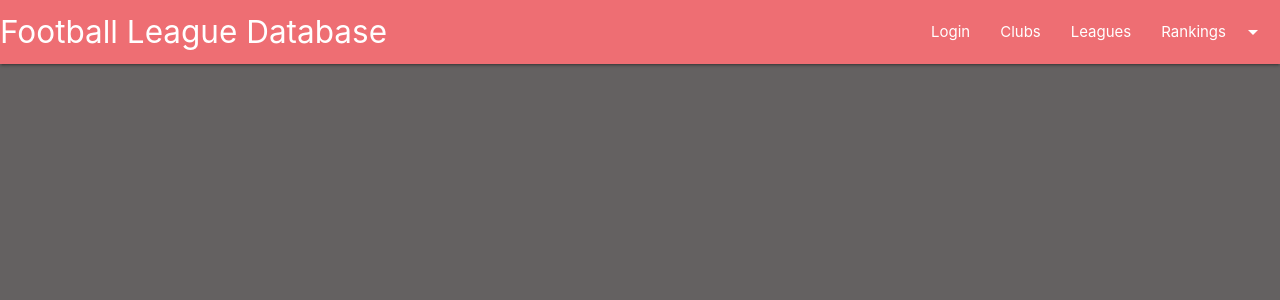
After one commit to Kriz-hub/Football_League_Database, a Flask app: template templates/base.html in a window 1280 px wide. The commit adds this page. Shown: the top 300 px of the page. Run offline with Flask 2, Linux system fonts and the light colour scheme; the template is opened without the code that fills it, so the values that code supplies are empty; some libraries are stand-ins or nearby versions.

Commit message:
base.html added

```diff
--- a/static/js/script.js
+++ b/static/js/script.js
@@ -0,0 +1 @@
+$(".dropdown-trigger").dropdown();
--- /dev/null
+++ b/templates/base.html
@@ -0,0 +1,42 @@
+<!DOCTYPE html>
+<html lang="en">
+<head>
+    <meta charset="UTF-8">
+    <meta name="viewport" content="width=device-width, initial-scale=1.0">
+    <link href="https://fonts.googleapis.com/icon?family=Material+Icons" rel="stylesheet" type="text/css">
+    <link rel="stylesheet"
+      href="https://cdnjs.cloudflare.com/ajax/libs/materialize/1.0.0/css/materialize.min.css" type="text/css">
+      <link rel="stylesheet" href="{{ url_for('static', filename='css/style.css') }}" type="text/css">
+    <title>Login</title>
+</head>
+<body>
+
+<!-- Dropdown Structure -->
+<ul id="dropdown1" class="dropdown-content">
+    <li><a href="#!">Clubs</a></li>
+    <li><a href="#!">Leagues</a></li>
+    <li class="divider"></li>
+    <li><a href="#!"></a></li>
+  </ul>
+  <nav>
+    <div class="nav-wrapper">
+      <a href="#!" class="brand-logo">Football League Database</a>
+      <ul class="right hide-on-med-and-down">
+        <li><a href="sass.html">Login</a></li>
+        <li><a href="sass.html">Clubs</a></li>
+        <li><a href="badges.html">Leagues</a></li>
+        <!-- Dropdown Trigger -->
+        <li><a class="dropdown-trigger" href="#!" data-target="dropdown1">Rankings<i class="material-icons right">arrow_drop_down</i></a></li>
+      </ul>
+    </div>
+  </nav>
+
+  {% block content %}
+  {% endblock %}
+
+    <script src="https://code.jquery.com/jquery-3.6.0.min.js"
+    integrity="sha256-/xUj+3OJU5yExlq6GSYGSHk7tPXikynS7ogEvDej/m4=" crossorigin="anonymous"></script>
+    <script src="https://cdnjs.cloudflare.com/ajax/libs/materialize/1.0.0/js/materialize.min.js"></script>
+    <script src="{{ url_for('static', filename='js/script.js') }}"></script>
+</body>
+</html>
```
Also changed, not shown: templates/login.html (+5 -18 lines).
